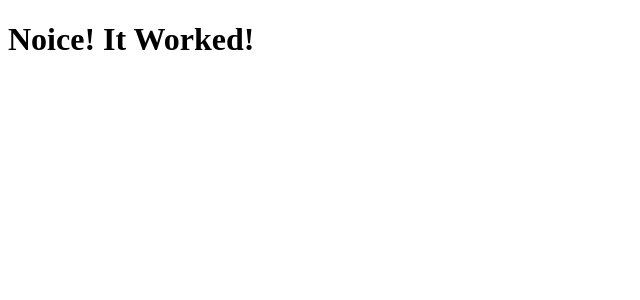
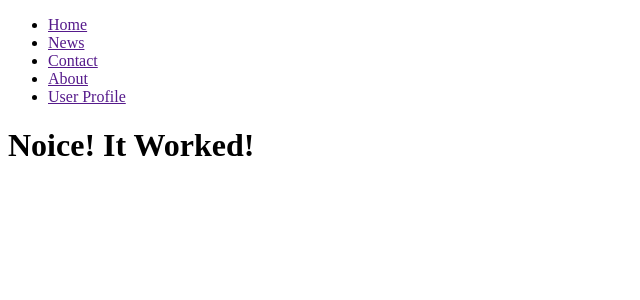
Before and after one commit to heyhenry/Ouroboros, a Flask app: page /forum in a window 1280 px wide. Shown: the top 300 px of the page, without its empty margins (0-640 px from the left). Run offline with Flask 3, Linux system fonts and the light colour scheme.

Commit message:
Basic navbar implemented.

```diff
--- a/templates/forum.html
+++ b/templates/forum.html
@@ -4,6 +4,15 @@
         <title>Ouroboros | Forum</title>
     </head>
     <body>
+        <nav>
+            <ul>
+                <li><a href="">Home</a></li>
+                <li><a href="">News</a></li>
+                <li><a href="">Contact</a></li>
+                <li><a href="">About</a></li>
+                <li><a href="">User Profile</a></li>
+            </ul>
+        </nav>
         <h1>Noice! It Worked!</h1>
     </body>
 </html>
--- a/templates/login.html
+++ b/templates/login.html
@@ -6,7 +6,7 @@
     </head>
     <body>
         <div class="login-container">
-            <form action="" method="post">
+            <form id="login-form" action="" method="post">
                 <label>Username:</label>
                 <input type="text" name="username">
                 <br>
```
Also changed, not shown: static/styles.css (+2 -6 lines).
